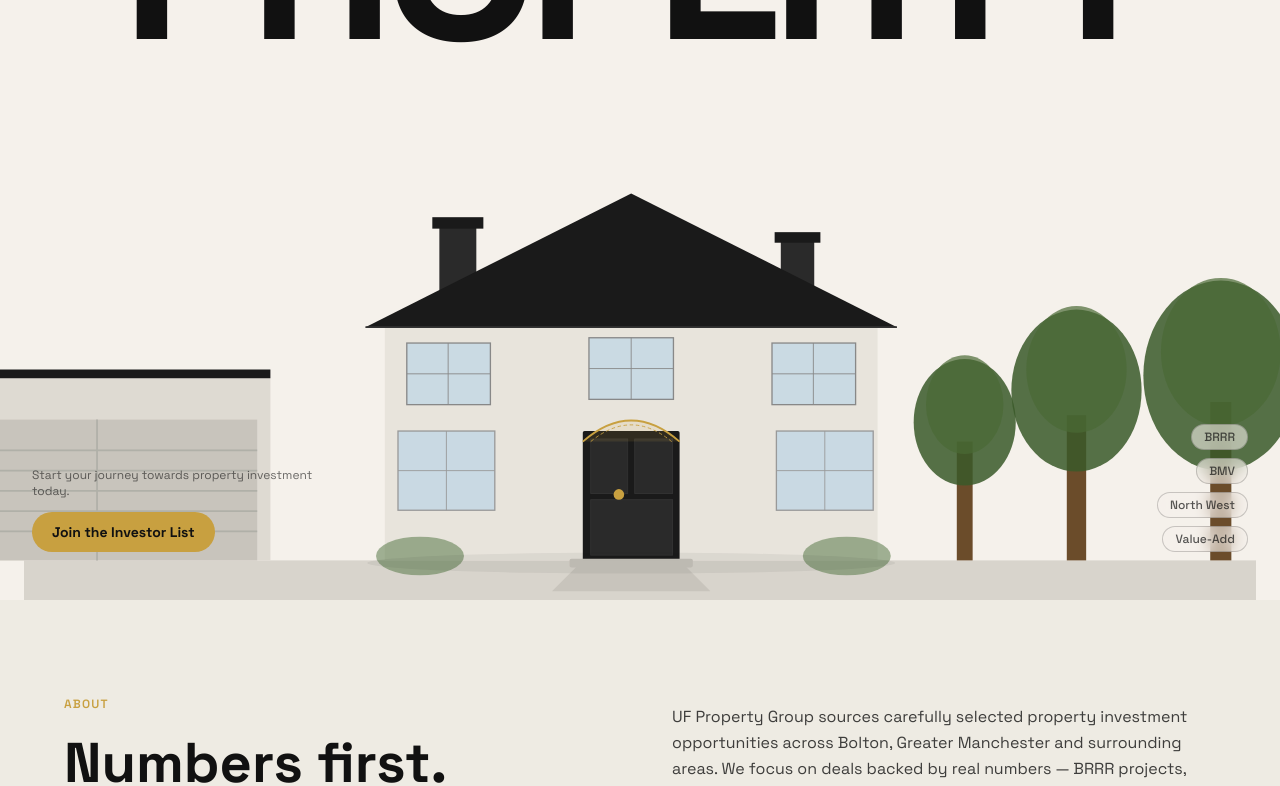
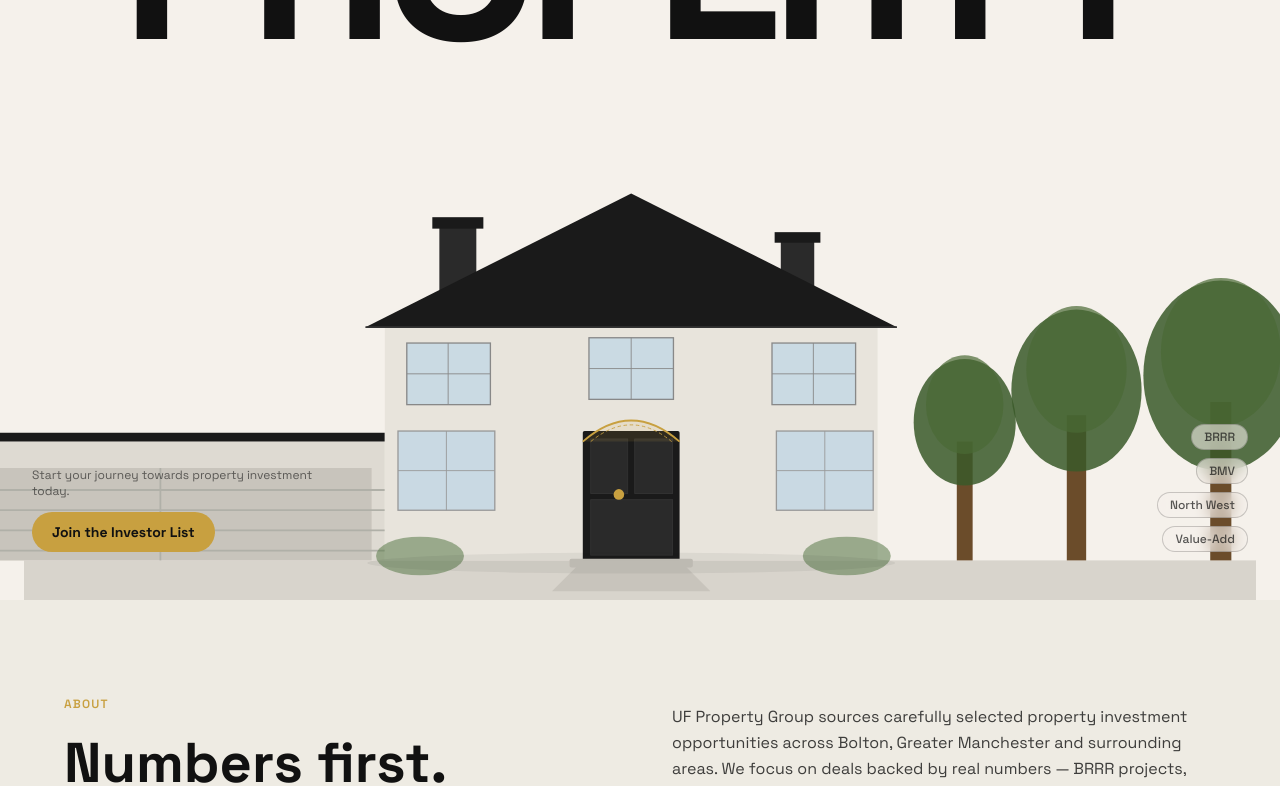
Before and after one commit to 4-Jhin/steves-uf-property, a Next.js app: page / in a window 1280 px wide. Shown: the part 483-1269 px from the top of the page. Built offline with nearby package versions, Linux system fonts and the light colour scheme.

Commit message:
Garage: reconnect to house, lower roof so CTA text isn't blocked

```diff
--- a/app/components/HouseGraphic.tsx
+++ b/app/components/HouseGraphic.tsx
@@ -12,15 +12,14 @@ export default function HouseGraphic({ className }: { className?: string }) {
       <rect x="0" y="455" width="1400" height="45" fill="#D8D4CC" />
 
       {/* ── GARAGE — bleeds off left edge ── */}
-      <rect x="-100" y="248" width="380" height="207" fill="#DEDAD2" />
-      <rect x="-100" y="295" width="365" height="160" fill="#C8C4BC" />
-      <line x1="-100" y1="330" x2="265" y2="330" stroke="#B0B0A8" strokeWidth="2" />
-      <line x1="-100" y1="353" x2="265" y2="353" stroke="#B0B0A8" strokeWidth="2" />
-      <line x1="-100" y1="376" x2="265" y2="376" stroke="#B0B0A8" strokeWidth="2" />
-      <line x1="-100" y1="399" x2="265" y2="399" stroke="#B0B0A8" strokeWidth="2" />
-      <line x1="-100" y1="422" x2="265" y2="422" stroke="#B0B0A8" strokeWidth="2" />
-      <line x1="83" y1="295" x2="83" y2="455" stroke="#B0B0A8" strokeWidth="2" />
-      <polygon points="-100,248 280,248 280,238 -100,238" fill="#1A1A1A" />
+      <rect x="-100" y="320" width="510" height="135" fill="#DEDAD2" />
+      <rect x="-100" y="350" width="495" height="105" fill="#C8C4BC" />
+      <line x1="-100" y1="375" x2="410" y2="375" stroke="#B0B0A8" strokeWidth="2" />
+      <line x1="-100" y1="398" x2="410" y2="398" stroke="#B0B0A8" strokeWidth="2" />
+      <line x1="-100" y1="421" x2="410" y2="421" stroke="#B0B0A8" strokeWidth="2" />
+      <line x1="-100" y1="444" x2="410" y2="444" stroke="#B0B0A8" strokeWidth="2" />
+      <line x1="155" y1="350" x2="155" y2="455" stroke="#B0B0A8" strokeWidth="2" />
+      <polygon points="-100,320 410,320 410,310 -100,310" fill="#1A1A1A" />
 
       {/* ── MAIN HOUSE BODY — shifted right ── */}
       <rect x="410" y="190" width="560" height="265" fill="#E8E4DC" />
```
